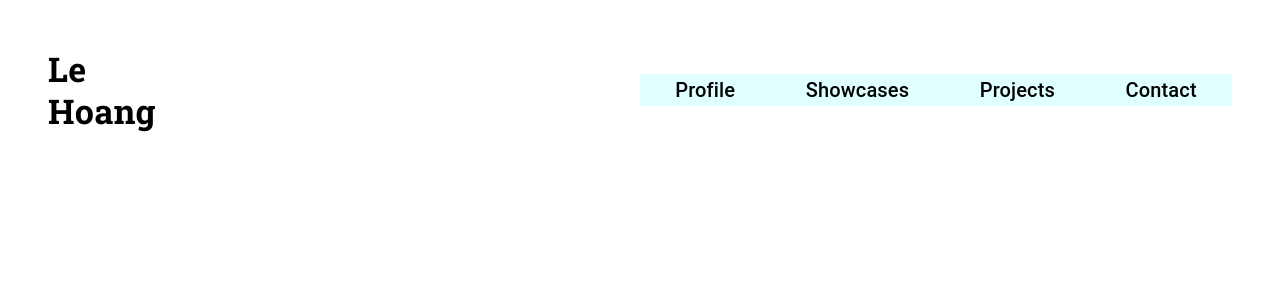
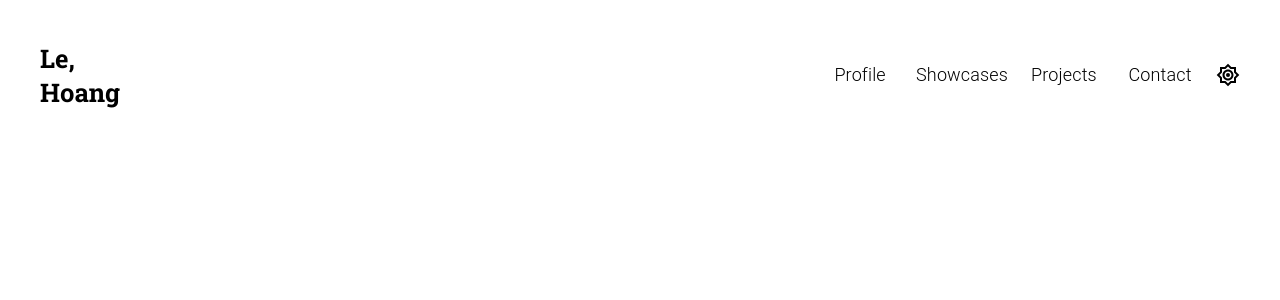
Before and after one commit to hoangledo2004/web-portfolio, a React (Vite) app: page /terms-and-conditions in a window 1280 px wide. Shown: the top 300 px of the page. Built offline with nearby package versions, Linux system fonts and the light colour scheme.

Commit message:
Hoang Le: change Top Bar - font size, spacing

```diff
--- a/src/App.tsx
+++ b/src/App.tsx
@@ -1,11 +1,10 @@
-import './App.css'
+//import './App.css'
 import { BrowserRouter as Router, Routes, Route, Link } from 'react-router-dom'
 import HomePage from './pages/HomePage'
 import ContactPage from './pages/ContactPage'
 import ShowcasesPage from './pages/ShowcasesPage'
 import ProjectsPage from './pages/ProjectsPage'
 import TopBar from './components/TopBar'
-import { AppBar, Toolbar, Typography, Button } from '@mui/material'
 
 function App() {
   return (
--- a/src/components/TopBar.tsx
+++ b/src/components/TopBar.tsx
@@ -1,21 +1,32 @@
+import { useState } from 'react'
 import { Typography, Box } from '@mui/material'
 import { Link } from 'react-router-dom'
+import Brightness7OutlinedIcon from '@mui/icons-material/Brightness7Outlined'
+import DarkModeIcon from '@mui/icons-material/DarkMode'
+
 
 const TopBar = () => {
+  const [mode, setMode] = useState("light")
+  const handleMode = () => {
+    setMode((prevMode) => (prevMode === "light" ? "dark" : "light"))
+  }
+
   return (
     <>
-      <Box sx={{ flexGrow: 1, width: '100%', display: 'flex', flexDirection: 'row', justifyContent: 'space-between', alignItems: 'center', p: 2}}>
-          <Typography variant='h4' fontFamily="Roboto Slab, serif" fontWeight='bold' textAlign="left">
-            Le
+      <Box sx={{ flexGrow: 1, display: 'flex', flexDirection: 'row', justifyContent: 'space-between', alignItems: 'center', p: 2, marginInline: 2 }}>
+          <h1 style={{ fontFamily: 'Roboto Slab, serif', fontSize: '1.6rem' }}>
+            Le,
             <br/>
             Hoang
-          </Typography>
-          <Box fontFamily="Raleway, sans-serif" sx={{ bgcolor: 'lightcyan', display: 'flex', flexDirection: 'row', justifyContent: 'space-around', width: '50%' }}>
-              <Typography variant='h6' component={Link} to="/profile" sx={{ textDecoration: 'none', color: 'inherit' }}>Profile</Typography>
-              <Typography variant='h6' component={Link} to="/showcases" sx={{ textDecoration: 'none', color: 'inherit' }}>Showcases</Typography>
-              <Typography variant='h6' component={Link} to="/projects" sx={{ textDecoration: 'none', color: 'inherit' }}>Projects</Typography>
-              <Typography variant='h6' component={Link} to="/contact" sx={{ textDecoration: 'none', color: 'inherit' }}>Contact</Typography>
+          </h1>
+          <Box sx={{ display: 'flex', flexDirection: 'row', justifyContent: 'space-between', alignItems: 'center', gap: 2 }}>
+              <Typography variant='h6' component={Link} to="/profile" sx={{ textDecoration: 'none', color: 'inherit', minWidth: 80, textAlign: 'center', fontWeight: 300, fontSize: '18px' }}>Profile</Typography>
+              <Typography variant='h6' component={Link} to="/showcases" sx={{ textDecoration: 'none', color: 'inherit', minWidth: 80, textAlign: 'center', fontWeight: 300, fontSize: '18px' }}>Showcases</Typography>
+              <Typography variant='h6' component={Link} to="/projects" sx={{ textDecoration: 'none', color: 'inherit', minWidth: 80, textAlign: 'center', fontWeight: 300, fontSize: '18px' }}>Projects</Typography>
+              <Typography variant='h6' component={Link} to="/contact" sx={{ textDecoration: 'none', color: 'inherit', minWidth: 80, textAlign: 'center', fontWeight: 300, fontSize: '18px' }}>Contact</Typography>
+              {mode === "light" ? <Brightness7OutlinedIcon onClick={handleMode} sx={{ cursor: 'pointer' }}/> : <DarkModeIcon onClick={handleMode} sx={{ cursor: 'pointer' }}/>}
           </Box>
+
       </Box>
     </>
   );
--- a/src/pages/HomePage.tsx
+++ b/src/pages/HomePage.tsx
@@ -1,11 +1,9 @@
-import React from 'react'
-import { Box, CardHeader } from '@mui/material'
 import TopBar from '../components/TopBar'
 
 const HomePage = () => {
   return (
     <>
-      <TopBar/>
+      Hello this is Hoang
     </>
   )
 }
```
